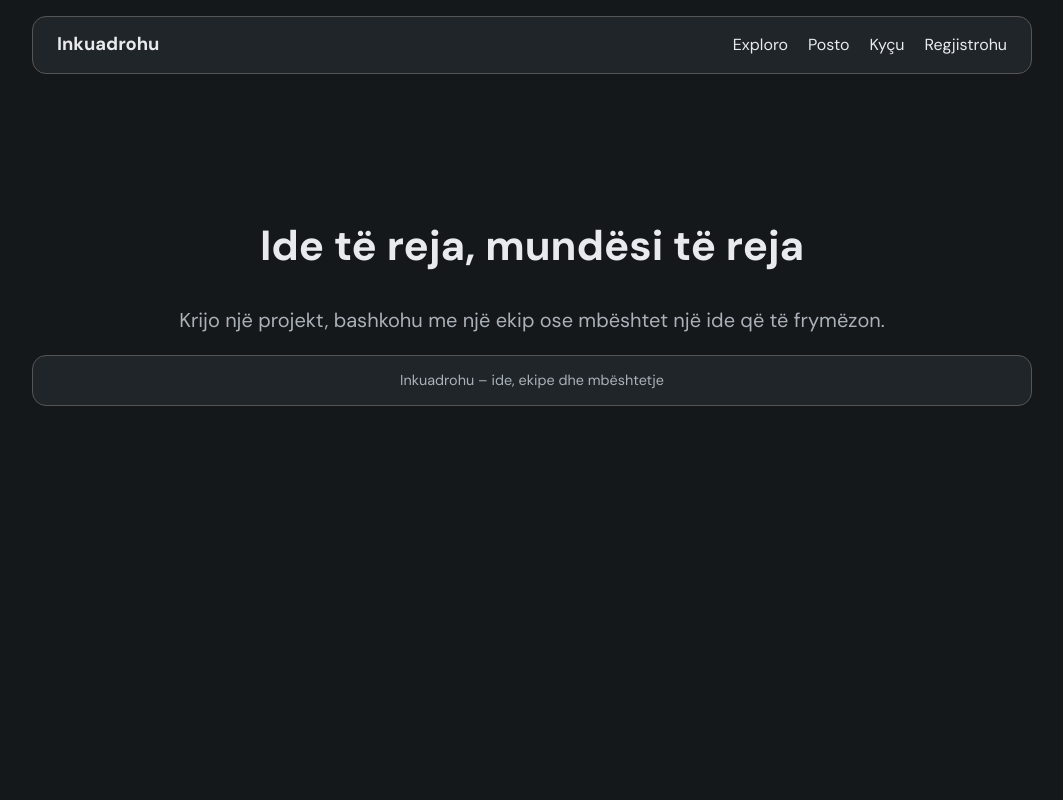
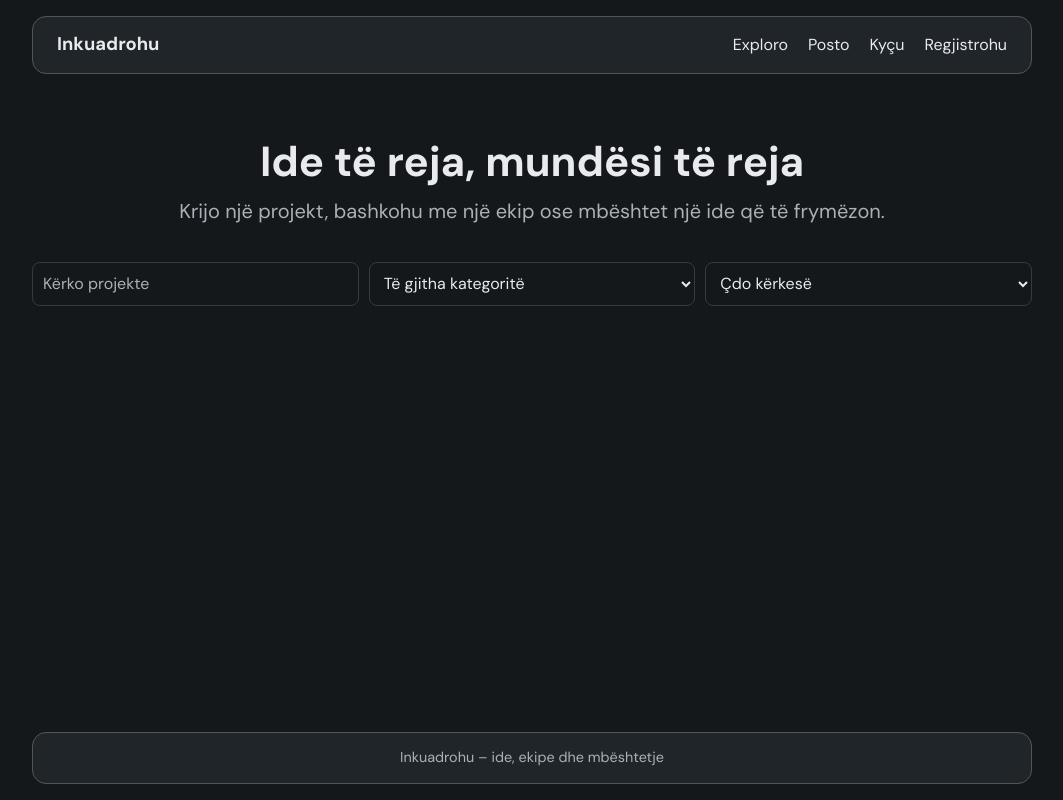
Before and after one commit to DurimArifi/Projekti, a plain HTML site: page index.html in a window 1280 px wide. Shown: the whole page, without its empty margins (108-1171 px from the left). Drawn offline with Linux system fonts and the light colour scheme.

Commit message:
filterat

```diff
--- a/index.html
+++ b/index.html
@@ -20,9 +20,27 @@
         </nav>
     </header>
 
-    <main class="intro">
-        <h1>Ide të reja, mundësi të reja</h1>
-        <p>Krijo një projekt, bashkohu me një ekip ose mbështet një ide që të frymëzon.</p>
+    <main>
+        <section class="intro">
+            <h1>Ide të reja, mundësi të reja</h1>
+            <p>Krijo një projekt, bashkohu me një ekip ose mbështet një ide që të frymëzon.</p>
+        </section>
+
+        <section class="filters" aria-label="Filtrat">
+            <input type="search" placeholder="Kërko projekte" aria-label="Kërko projekte">
+            <select aria-label="Kategoria">
+                <option>Të gjitha kategoritë</option>
+                <option>test1</option>
+                <option>test2</option>
+                <option>test3</option>
+                <option>test4</option>
+            </select>
+            <select aria-label="Çfarë kërkon projekti">
+                <option>Çdo kërkesë</option>
+                <option>test1</option>
+                <option>test2</option>
+            </select>
+        </section>
     </main>
 
     <footer>Inkuadrohu &ndash; ide, ekipe dhe mbështetje</footer>
--- a/style.css
+++ b/style.css
@@ -5,6 +5,9 @@
 body {
   margin: 0;
   padding: 16px;
+  min-height: 100vh;
+  display: flex;
+  flex-direction: column;
   background-color: #15181b;
   font-family: "DM Sans", sans-serif;
   color: #e8eaed;
@@ -45,28 +48,69 @@ body {
   flex-wrap: wrap;
 }
 
-/* TITULLI INTRO */
-.titulli {
-  display: flex;
-  align-items: center;
+/* MAIN DHE TITULLI INTRO */
+main {
+  flex: 1;
+  width: 100%;
+  max-width: 1000px;
+  margin-left: auto;
+  margin-right: auto;
+  padding: 8px 0 32px;
 }
 
 .intro {
   max-width: 800px;
-  margin: 140px auto 0;
-  padding: 0 24px;
+  margin: 56px auto 36px;
+  padding: 0 8px;
   text-align: center;
 }
 
 .intro h1 {
   font-size: 42px;
+  line-height: 1.15;
+  margin: 0 0 10px;
 }
 
 .intro p {
   font-size: 20px;
   color: #aab1b8;
+  margin: 0;
 }
 
+/* FILTRAT */
+.filters {
+  display: flex;
+  gap: 10px;
+  flex-wrap: wrap;
+  margin-bottom: 22px;
+}
+
+.filters > * {
+  flex: 1 1 180px;
+}
+
+.filters input,
+.filters select {
+  font: inherit;
+  color: #e8eaed;
+  background-color: #15181b;
+  border: 1px solid #343b42;
+  border-radius: 8px;
+  padding: 9px 10px;
+  width: 100%;
+}
+
+.filters input::placeholder {
+  color: #aab1b8;
+}
+
+.filters input:focus,
+.filters select:focus {
+  outline: 2px solid #7aa7d6;
+  outline-offset: 2px;
+}
+
+/* FOOTER */
 footer {
   width: 100%;
   max-width: 1000px;
```
